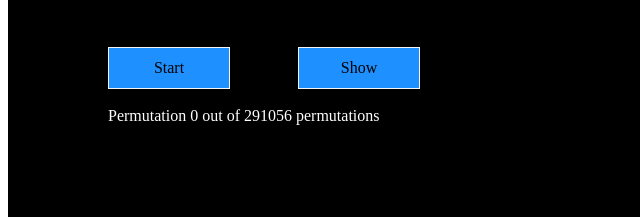
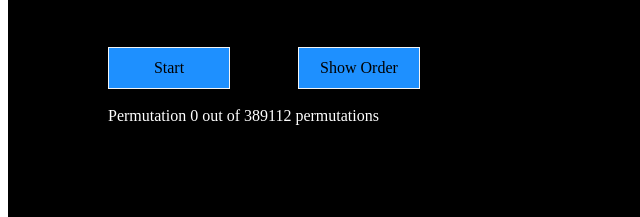
Before and after one commit to daniellereya/android-random-pattern-lock-screen, a plain HTML site: page index.html in a window 1280 px wide. Shown: the part 511-728 px from the top of the page, 0-640 px from the left. Drawn offline with nearby package versions, Linux system fonts and the light colour scheme.

Commit message:
Fixing permutations calculation
Fixing permutations calculation

```diff
--- a/lockPattern/lockPattern.html
+++ b/lockPattern/lockPattern.html
@@ -18,7 +18,7 @@
         {{isRunning ? "Stop" : "Start" }}
     </div>
     <div  class="show-hide-numbers-button" ng-click="showHideClicked()">
-        {{showNumbers ? "Hide" : "Show" }}
+        {{showNumbers ? "Hide Order" : "Show Order" }}
     </div>
     <div  class="permutation-count">
         Permutation {{currentPatternIdx}} out of {{patterns.length}} permutations
--- a/lockPattern/lockPattern.js
+++ b/lockPattern/lockPattern.js
@@ -9,11 +9,6 @@
     function lockPattern() {
         var directive = {
             restrict: "E",
-            scope: {
-
-            },
-            controllerAs: "data",
-            bindToController: true,
             templateUrl: "lockPattern/lockPattern.html",
             controller: LockPatternController
         };
@@ -173,7 +168,7 @@
                 (isVisited(visited, midPointRow, midPointCol));
             var d = (rowDiff === 0 && colDiff === 2) &&
                 (isVisited(visited, midPointRow, midPointCol));
-            var e = (rowDiff === 1 && colDiff === 1) &&
+            var e = (rowDiff === 2 && colDiff === 2) &&
                 (isVisited(visited, midPointRow, midPointCol));
             return a || b || c || d || e;
         }
```
